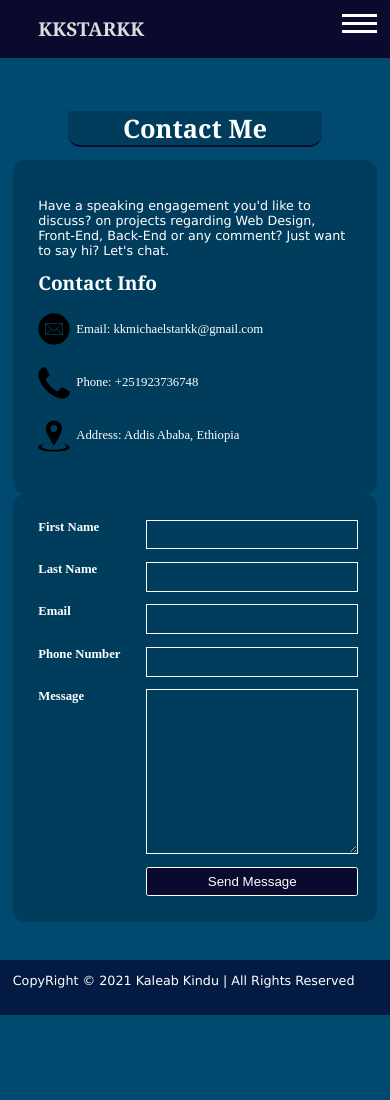
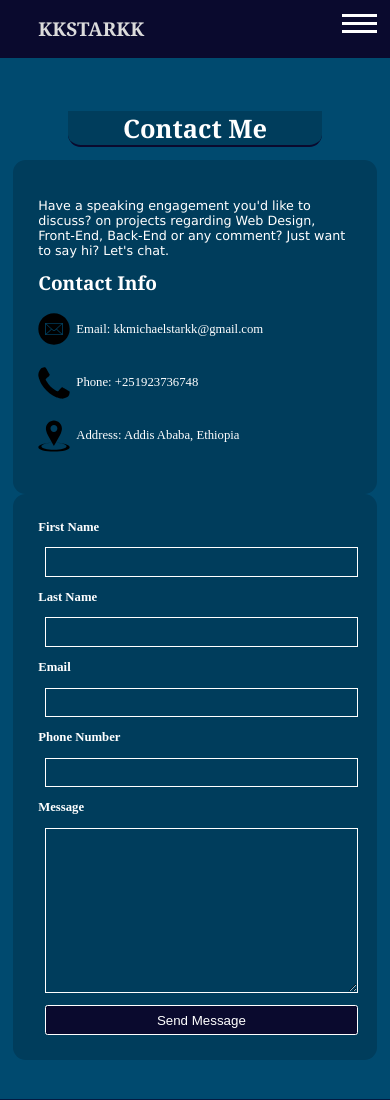
Before and after one commit to KaleabKindu/UGR-8121-12, a plain HTML site: page html/contact.html in a window 390 px wide. Shown: the top 1100 px of the page. Before the commit the page ends 1015 px from the top, so only its background shows below. Drawn offline with Linux system fonts and the light colour scheme.

Commit message:
Update contact.css

```diff
--- a/css/contact.css
+++ b/css/contact.css
@@ -81,5 +81,8 @@ input[type=submit]:hover{
         input[type=submit]{
           width:100%;
         }
+        form{
+           display: flex;
+           flex-direction: column;
 
  }
```
